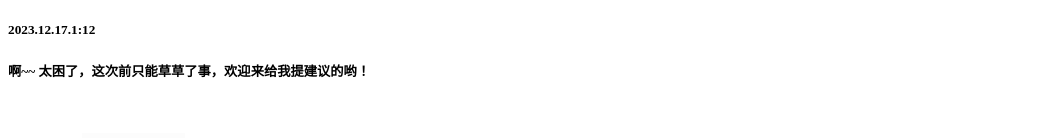
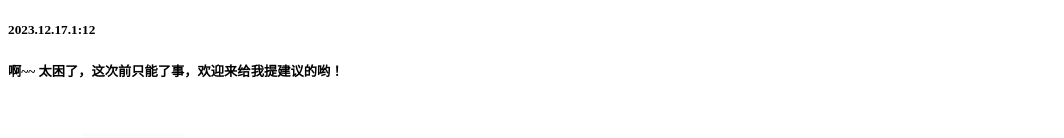
Before and after one commit to sixu123/sixu123.github.io, a plain HTML site: page index.html in a window 1280 px wide. Shown: the part 381-519 px from the top of the page, without its empty margins (0-1064 px from the left). Drawn offline with Linux system fonts and the light colour scheme.

Commit message:
更新 index.html

```diff
--- a/index.html
+++ b/index.html
@@ -15,7 +15,7 @@
     <h5>欢迎加入我们的哈！</h5>
     <h4>联系方式：QQ：737432453</h4>
     <h5>2023.12.17.1:12</h5>
-    <h5>啊~~ 太困了，这次前只能草草了事，欢迎来给我提建议的哟！</h5>
+    <h5>啊~~ 太困了，这次前只能了事，欢迎来给我提建议的哟！</h5>
     <img src="./1 (6).jpg" alt="">
 </body>
 </html>
```
